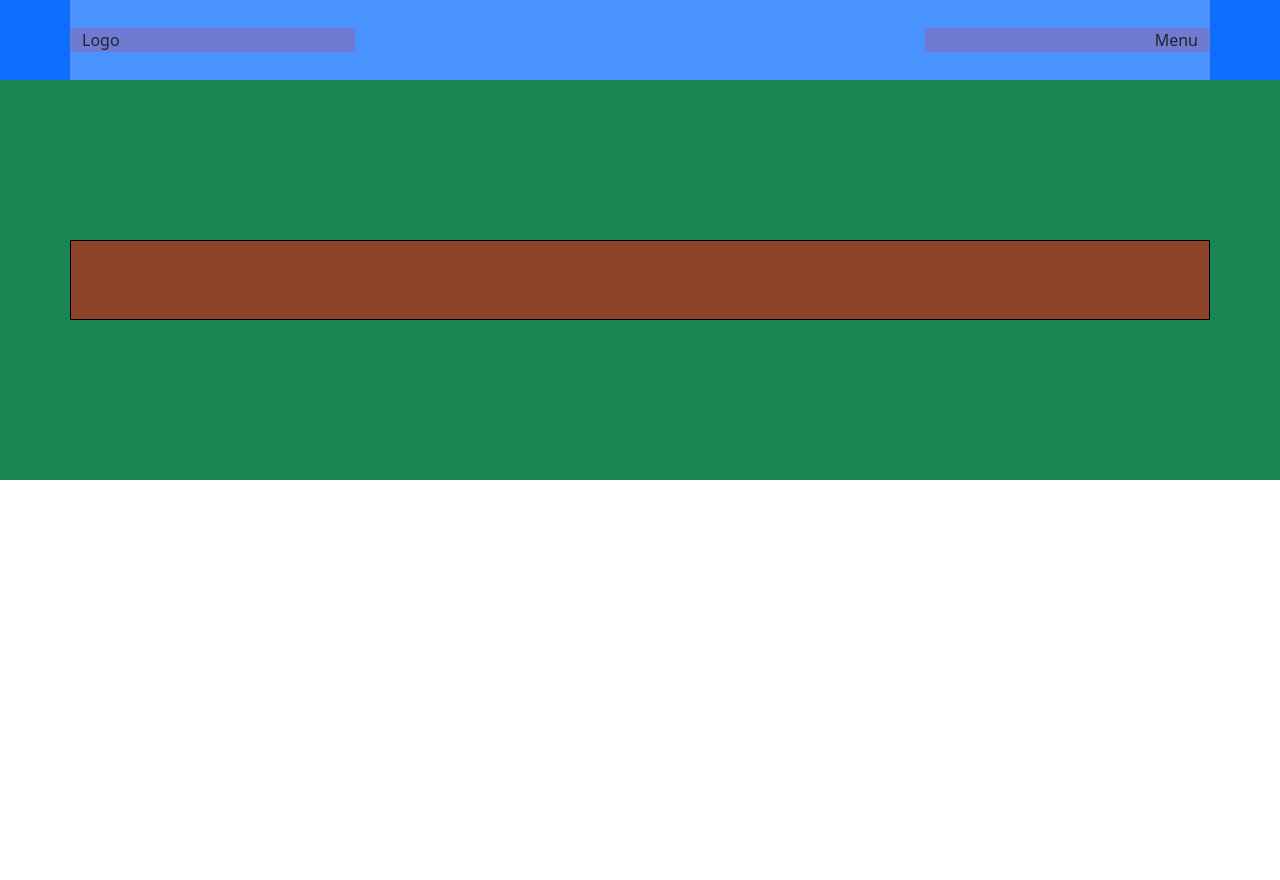
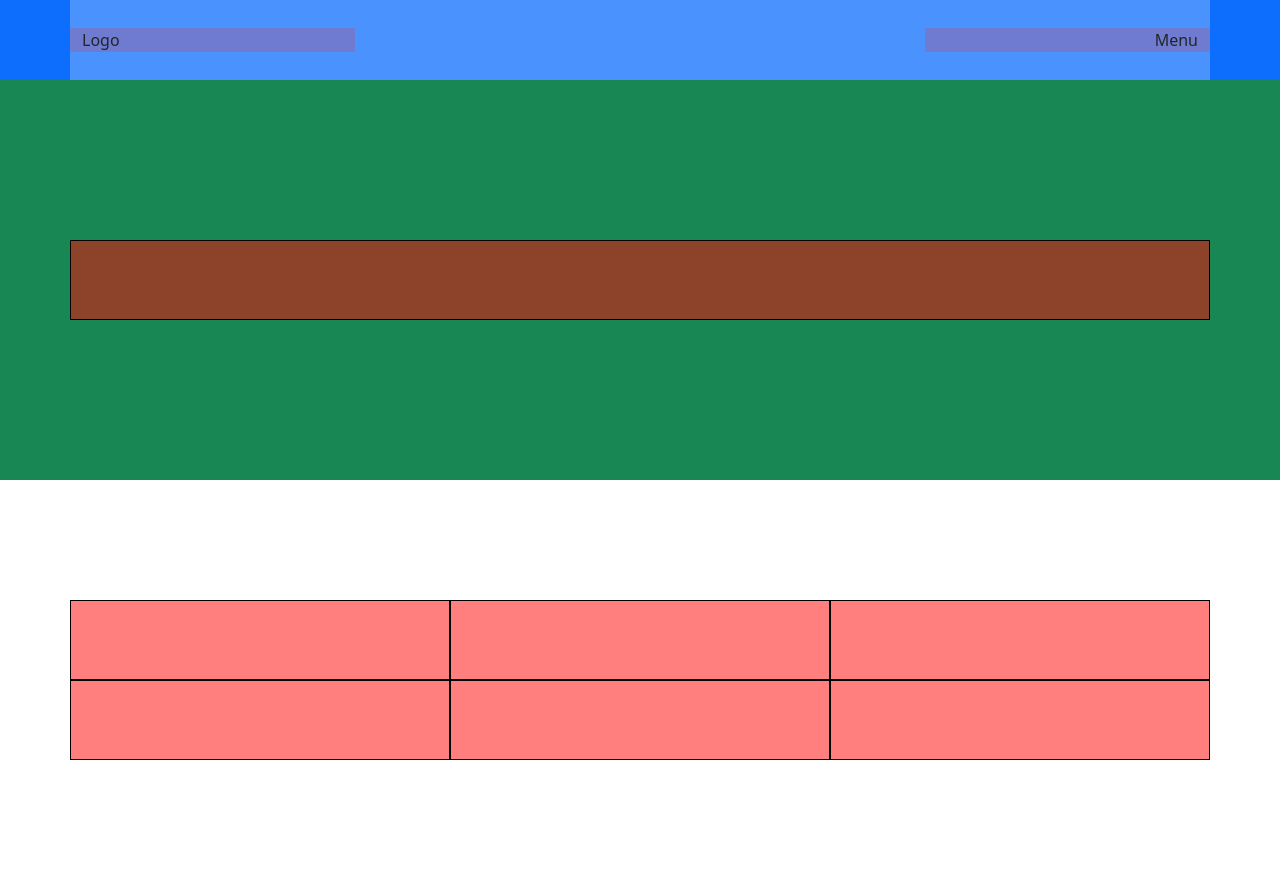
Before and after one commit to pierdomenicoguarnieri/html-css-bootstrap-freelancer, a plain HTML site: page index.html in a window 1280 px wide. Before the commit the page ends 800 px from the top, so only its background shows below. Drawn offline with nearby package versions, Linux system fonts and the light colour scheme.

Commit message:
feat: main section "portfolio"

```diff
--- a/index.html
+++ b/index.html
@@ -41,6 +41,19 @@
           </div>
         </div>
       </section>
+
+      <section id="portfolio" class="d-flex justify-content-center align-items-center">
+        <div class="container">
+          <div class="row flex-wrap">
+            <div class="col-md-6 col-xl-4 debug"></div>
+            <div class="col-md-6 col-xl-4 debug"></div>
+            <div class="col-md-6 col-xl-4 debug"></div>
+            <div class="col-md-6 col-xl-4 debug"></div>
+            <div class="col-md-6 col-xl-4 debug"></div>
+            <div class="col-md-6 col-xl-4 debug"></div>
+          </div>
+        </div>
+      </section>
     </main>
   </body>
 </html>
```
